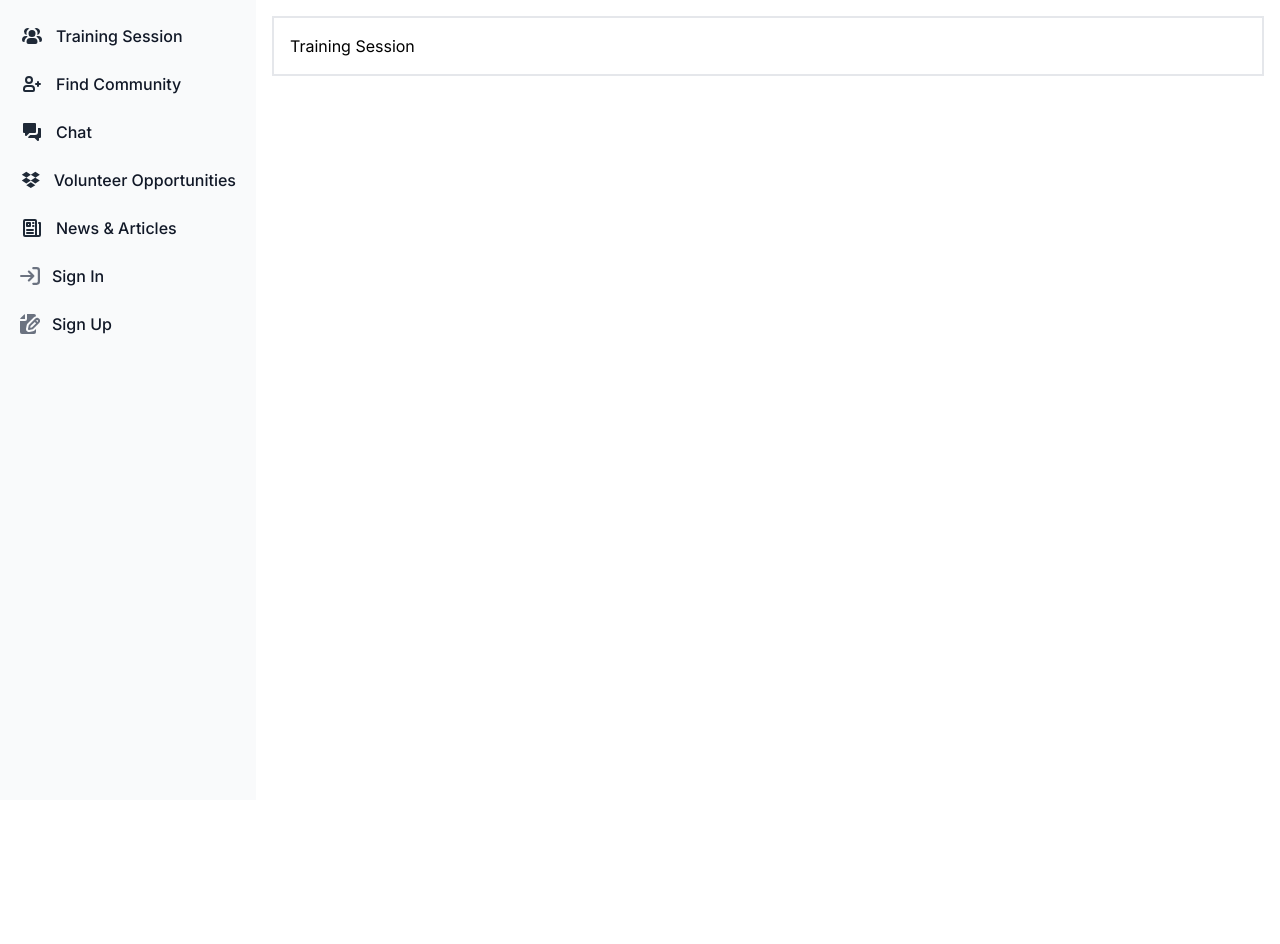
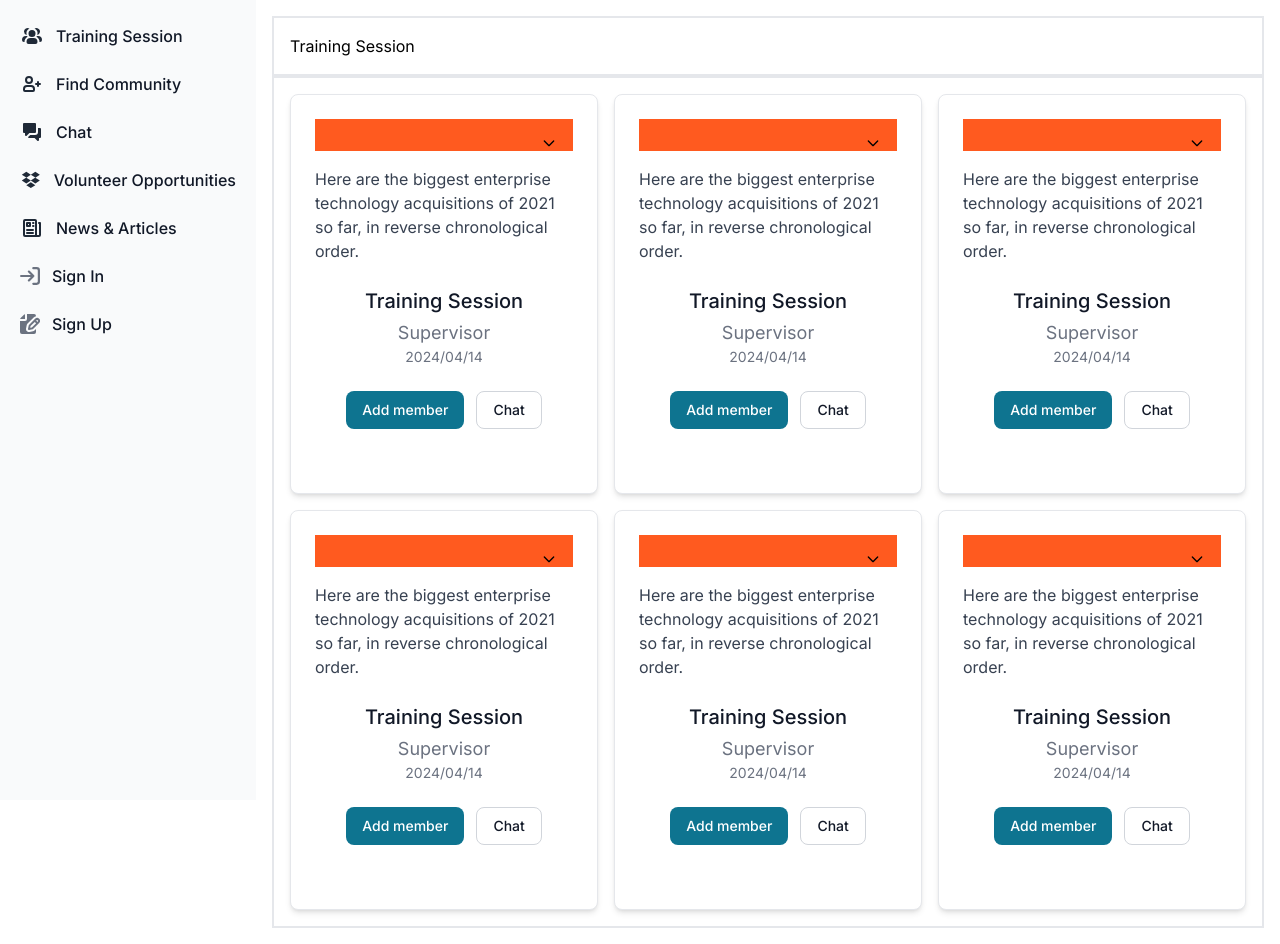
Before and after one commit to SupportVol/Organization-FrontEnd, a Next.js app: page /trainingsession in a window 1280 px wide. Before the commit the page ends 800 px from the top, so only its background shows below. Built offline with nearby package versions, Linux system fonts and the light colour scheme.

Commit message:
Organization UI

```diff
--- a/app/chat/page.tsx
+++ b/app/chat/page.tsx
@@ -1,16 +1,16 @@
-
 import React from "react";
 import Link from "next/link";
 
 import CardNA from "@/components/organization/Components/Card/CardNA";
+
 export default function Chat(props: any) {
     return (
         // <main className="flex min-h-screen items-center justify-center gap-2 dark:bg-gray-800">
-        <div >
+        <div>
             <div className="p-4 border-2 border-gray-200 grid grid-cols-2 md:grid-cols-3 gap-4 ">
                 <h1>Chat</h1>
             </div>
-
+            {/*<img src={}/>12*/}
         </div>
         // </main>
     );
--- /dev/null
+++ b/app/communities/page.tsx
@@ -0,0 +1,43 @@
+
+import React from "react";
+import Link from "next/link";
+
+import CardNA from "@/components/organization/Components/Card/CardNA";
+import ComCard from "@/components/organization/Components/Card2/ComCard";
+export default function FindCommunitiesAndJoin(props: any) {
+    return (
+
+        <div >
+            <div className="p-4 border-2 border-gray-200 grid grid-cols-2 md:grid-cols-3 gap-4 ">
+                <h1>Find Communities & Join</h1>
+
+
+            </div >
+            <br/>
+            <div>
+                <form className="max-w-md mx-auto">
+                    <label htmlFor="default-search" className="mb-2 text-sm font-medium text-gray-900 sr-only dark:text-white">Search</label>
+                    <div className="relative">
+                        <div className="absolute inset-y-0 start-0 flex items-center ps-3 pointer-events-none">
+                            <svg className="w-4 h-4 text-gray-500 dark:text-gray-400" aria-hidden="true" xmlns="http://www.w3.org/2000/svg" fill="none" viewBox="0 0 20 20">
+                                <path stroke="currentColor" stroke-linecap="round" stroke-linejoin="round" stroke-width="2" d="m19 19-4-4m0-7A7 7 0 1 1 1 8a7 7 0 0 1 14 0Z"/>
+                            </svg>
+                        </div>
+                        <input type="search" id="default-search" className="block w-full p-4 ps-10 text-sm text-gray-900 border border-gray-300 rounded-lg bg-gray-50 focus:ring-blue-500 focus:border-blue-500 dark:bg-gray-700 dark:border-gray-600 dark:placeholder-gray-400 dark:text-white dark:focus:ring-blue-500 dark:focus:border-blue-500" placeholder="Search Communities..." required />
+                        <button type="submit" className="text-white absolute end-2.5 bottom-2.5 bg-blue-700 hover:bg-blue-800 focus:ring-4 focus:outline-none focus:ring-blue-300 font-medium rounded-lg text-sm px-4 py-2 dark:bg-blue-600 dark:hover:bg-blue-700 dark:focus:ring-blue-800">Search</button>
+                    </div>
+                </form>
+            </div>
+            <br/>
+            <div className="p-4 border-2 border-gray-200 grid grid-rows-2 md:grid-rows-3 gap-4 flex justify-center  ">
+                <ComCard/>
+                <ComCard/>
+                <ComCard/>
+                <ComCard/>
+                <ComCard/>
+            </div>
+
+        </div>
+
+    );
+}
--- a/app/trainingsession/page.tsx
+++ b/app/trainingsession/page.tsx
@@ -3,14 +3,23 @@ import React from "react";
 import Link from "next/link";
 
 import CardNA from "@/components/organization/Components/Card/CardNA";
+import TraCard from "@/components/organization/Components/Card3/TraCard";
 export default function TrainingSessions(props: any) {
     return (
         // <main className="flex min-h-screen items-center justify-center gap-2 dark:bg-gray-800">
             <div >
                 <div className="p-4 border-2 border-gray-200 grid grid-cols-2 md:grid-cols-3 gap-4 ">
                     <h1>Training Session</h1>
+                </div>
+                <div className="p-4 border-2 border-gray-200 grid grid-cols-2 md:grid-cols-3 gap-4 ">
+                    <TraCard/>
+                    <TraCard/>
+                    <TraCard/>
+                    <TraCard/>
+                    <TraCard/>
+                    <TraCard/>
+                </div>
 
-                </div>
             </div>
         // </main>
     );
--- /dev/null
+++ b/components/organization/Components/Card3/TraCard.tsx
@@ -0,0 +1,123 @@
+'use client';
+import {Button, Card, FileInput, FloatingLabel, Label, Modal} from "flowbite-react";
+import React, {useState} from "react";
+import {  Dropdown } from "flowbite-react";
+import Image from "next/image";
+import Link from "next/link";
+
+import CardNA from "@/components/organization/Components/Card/CardNA";
+export default function TraCard(props: any) {
+
+    const [openModal, setOpenModal] = useState(false);
+
+    return (
+
+        <div >
+
+            <Card className="max-w-sm ">
+                <div className="flex justify-end px-4 pt-4 bg-orange-500">
+                    <Dropdown inline label="">
+                        <Dropdown.Item>
+                            <a  onClick={() => setOpenModal(true)}
+                                href="#"
+                                className="block px-4 py-2 text-sm text-gray-700 hover:bg-gray-100 dark:text-gray-200 dark:hover:bg-gray-600 dark:hover:text-white"
+                            >
+                                Edit
+                            </a>
+                        </Dropdown.Item>
+                        <Dropdown.Item>
+                            <a
+                                href="#"
+                                className="block px-4 py-2 text-sm text-gray-700 hover:bg-gray-100 dark:text-gray-200 dark:hover:bg-gray-600 dark:hover:text-white"
+                            >
+                                Export Data
+                            </a>
+                        </Dropdown.Item>
+                        <Dropdown.Item>
+                            <a
+                                href="#"
+                                className="block px-4 py-2 text-sm text-red-600 hover:bg-gray-100 dark:text-gray-200 dark:hover:bg-gray-600 dark:hover:text-white"
+                            >
+                                Delete
+                            </a>
+                        </Dropdown.Item>
+                    </Dropdown>
+                </div>
+                <div className="flex flex-col items-center pb-10">
+                    <p className="font-normal text-gray-700 dark:text-gray-400">
+                        Here are the biggest enterprise technology acquisitions of 2021 so far, in reverse chronological order.
+                    </p>
+                    <br/>
+                    <h5 className="mb-1 text-xl font-medium text-gray-900 dark:text-white">Training Session</h5>
+                    <span className="text-lg text-gray-500 dark:text-gray-400">Supervisor</span>
+                    <span className="text-sm text-gray-500 dark:text-gray-400">2024/04/14</span>
+                    <div className="mt-4 flex space-x-3 lg:mt-6">
+                        <a
+                            href="#"
+                            className="inline-flex items-center rounded-lg bg-cyan-700 px-4 py-2 text-center text-sm font-medium text-white hover:bg-cyan-800 focus:outline-none focus:ring-4 focus:ring-cyan-300 dark:bg-cyan-600 dark:hover:bg-cyan-700 dark:focus:ring-cyan-800"
+                        >
+                            Add member
+                        </a>
+                        <a
+                            href="#"
+                            className="inline-flex items-center rounded-lg border border-gray-300 bg-white px-4 py-2 text-center text-sm font-medium text-gray-900 hover:bg-gray-100 focus:outline-none focus:ring-4 focus:ring-gray-200 dark:border-gray-600 dark:bg-gray-800 dark:text-white dark:hover:border-gray-700 dark:hover:bg-gray-700 dark:focus:ring-gray-700"
+                        >
+                            Chat
+                        </a>
+                    </div>
+                </div>
+            </Card>
+            <Modal show={openModal} onClose={() => setOpenModal(false)}>
+                <Modal.Header>Edite Trainin</Modal.Header>
+                <Modal.Body>
+                    <div className="space-y-6">
+                        <FloatingLabel variant="standard" label="Title Name" />
+                        <FloatingLabel variant="standard" label="Tag" />
+
+                        <Label
+                            htmlFor="dropzone-file"
+                            className="flex h-64 w-full cursor-pointer flex-col items-center justify-center rounded-lg border-2 border-dashed border-gray-300 bg-gray-50 hover:bg-gray-100 dark:border-gray-600 dark:bg-gray-700 dark:hover:border-gray-500 dark:hover:bg-gray-600"
+                        >
+                            <div className="flex flex-col items-center justify-center pb-6 pt-5">
+                                <svg
+                                    className="mb-4 h-8 w-8 text-gray-500 dark:text-gray-400"
+                                    aria-hidden="true"
+                                    xmlns="http://www.w3.org/2000/svg"
+                                    fill="none"
+                                    viewBox="0 0 20 16"
+                                >
+                                    <path
+                                        stroke="currentColor"
+                                        strokeLinecap="round"
+                                        strokeLinejoin="round"
+                                        strokeWidth="2"
+                                        d="M13 13h3a3 3 0 0 0 0-6h-.025A5.56 5.56 0 0 0 16 6.5 5.5 5.5 0 0 0 5.207 5.021C5.137 5.017 5.071 5 5 5a4 4 0 0 0 0 8h2.167M10 15V6m0 0L8 8m2-2 2 2"
+                                    />
+                                </svg>
+                                <p className="mb-2 text-sm text-gray-500 dark:text-gray-400">
+                                    <span className="font-semibold">Click to upload</span> or drag and drop
+                                </p>
+                                <p className="text-xs text-gray-500 dark:text-gray-400">SVG, PNG, JPG or GIF (MAX. 800x400px)</p>
+                            </div>
+                            <FileInput id="dropzone-file" className="hidden" />
+                        </Label>
+                    </div>
+                </Modal.Body>
+                <Modal.Footer>
+
+                    <div className="flex justify-center gap-4">
+                        <Button color="failure" onClick={() => setOpenModal(false)}>
+                            Yes, I'm sure
+                        </Button>
+                        <Button color="gray" onClick={() => setOpenModal(false)}>
+                            No, cancel
+                        </Button>
+                    </div>
+                </Modal.Footer>
+            </Modal>
+
+
+        </div>
+
+    );
+}
```
